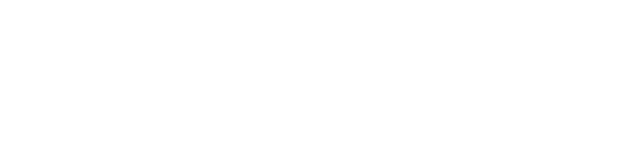
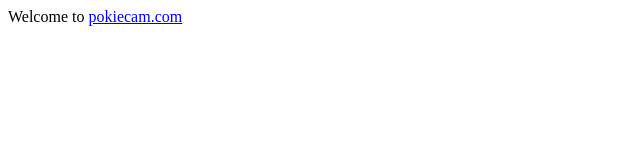
Before and after one commit to pokiecam/pokiecam.github.io, a plain HTML site: page index.html in a window 1280 px wide. Shown: the whole page, without its empty margins (0-640 px from the left). Drawn offline with Linux system fonts and the light colour scheme.

Commit message:
Add welcome message

```diff
--- a/index.html
+++ b/index.html
@@ -10,5 +10,6 @@
   </head>
   <body>
     <!-- page content -->
+    Welcome to <a href="https://pokiecam.github.io">pokiecam.com</a>
   </body>
 </html>
```
